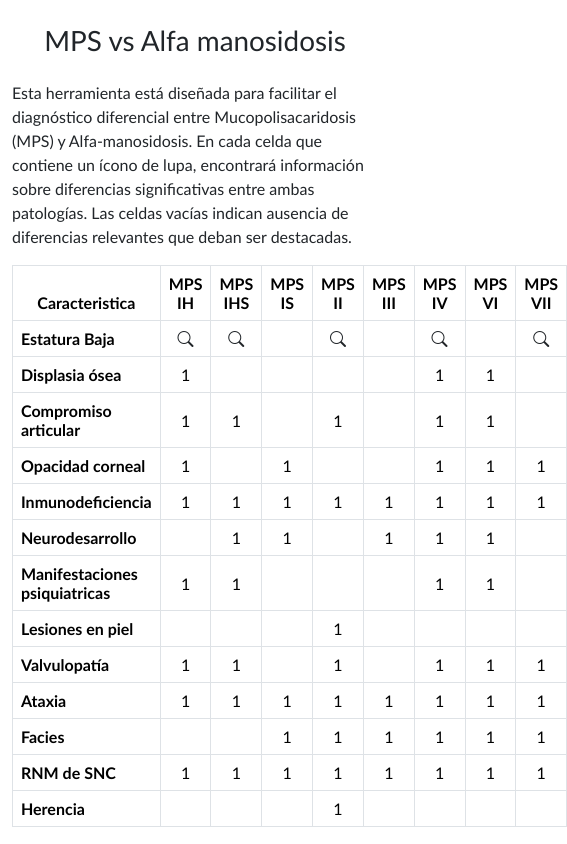
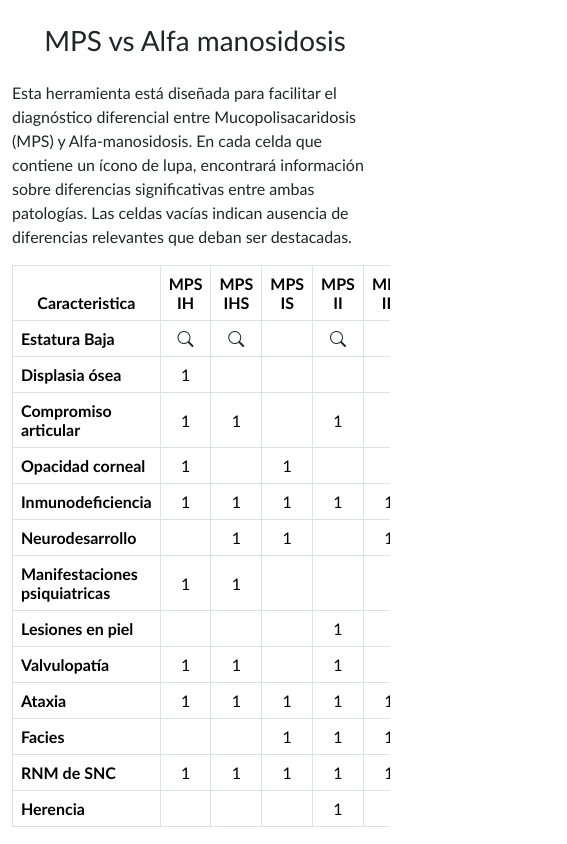
Before and after one commit to mctubio/tablero_img, a plain HTML site: page index.html in a window 390 px wide. Shown: the whole page, 567 px wide, since content can reach past the window. Drawn offline with nearby package versions, Linux system fonts and the light colour scheme.

Commit message:
cambios tabla responsive

```diff
--- a/index.html
+++ b/index.html
@@ -58,7 +58,7 @@
     <script src="https://cdn.jsdelivr.net/npm/bootstrap@5.3.6/dist/js/bootstrap.bundle.min.js"
         integrity="sha384-j1CDi7MgGQ12Z7Qab0qlWQ/Qqz24Gc6BM0thvEMVjHnfYGF0rmFCozFSxQBxwHKO"
         crossorigin="anonymous"></script>
-    <div class="container">
+    <div class="container table-responsive">
         <table class="table table-bordered align-middle">
             <thead>
                 <tr class="text-center">
```
